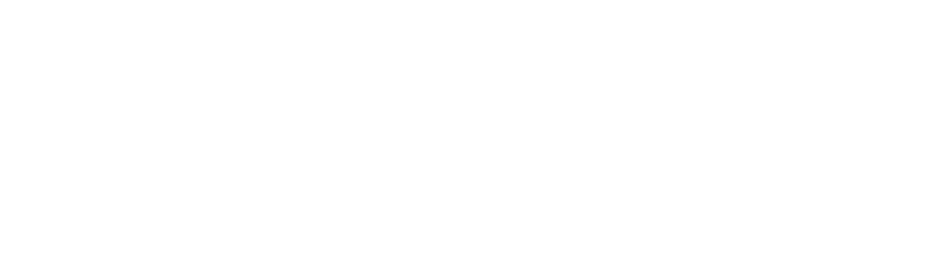
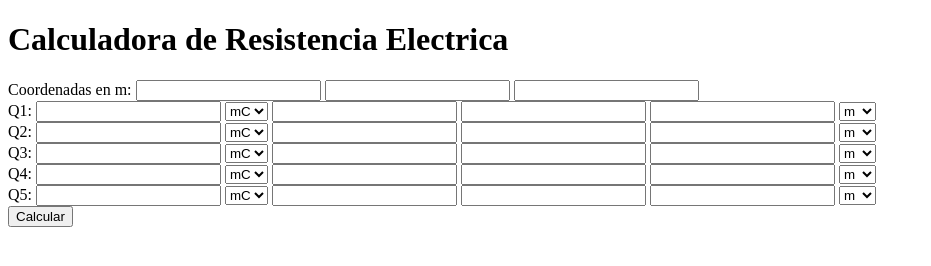
Before and after one commit to Andresito126/ResistenciaElectrica, a plain HTML site: page index.html in a window 1280 px wide. Shown: the whole page, without its empty margins (0-931 px from the left). Drawn offline with Linux system fonts and the light colour scheme.

Commit message:
Estructura basica del HTML

```diff
--- a/index.html
+++ b/index.html
@@ -1,11 +1,133 @@
 <!DOCTYPE html>
 <html lang="en">
-<head>
-    <meta charset="UTF-8">
-    <meta name="viewport" content="width=device-width, initial-scale=1.0">
+  <head>
+    <meta charset="UTF-8" />
+    <meta name="viewport" content="width=device-width, initial-scale=1.0" />
     <title>Document</title>
-</head>
-<body>
-    <h1></h1>
-</body>
+  </head>
+  <body>
+    <h1>Calculadora de Resistencia Electrica</h1>
+    <label>Coordenadas en m: </label>
+    <input type="text" id=""/>
+    <input type="text"/>
+    <input type="text"/>
+
+    <div class="container-charge">
+      <label for="charge-one">Q1: </label>
+
+      <input type="text" id="charge-one"/>
+
+      <select name="options-charge" id="">
+        <option value="mC">mC</option>
+        <option value="">µC</option>
+        <option value="">nC</option>
+      </select>
+
+      <input type="text"/>
+      <input type="text"/>
+      <input type="text"/>
+
+      <select name="" id="">
+        <option value="">m</option>
+        <option value="">yd</option>
+        <option value="">ft</option>
+        <option value="">in</option>
+      </select>
+    </div>
+
+    <div class="container-charge">
+      <label for="">Q2: </label>
+
+      <input type="text" />
+
+      <select name="" id="">
+        <option value="">mC</option>
+        <option value="">µC</option>
+        <option value="">nC</option>
+      </select>
+
+      <input type="text" />
+      <input type="text" />
+      <input type="text" />
+
+      <select name="" id="">
+        <option value="">m</option>
+        <option value="">yd</option>
+        <option value="">ft</option>
+        <option value="">in</option>
+      </select>
+    </div>
+
+    <div class="container-charge">
+      <label for="">Q3: </label>
+
+      <input type="text" />
+
+      <select name="" id="">
+        <option value="">mC</option>
+        <option value="">µC</option>
+        <option value="">nC</option>
+      </select>
+
+      <input type="text" />
+      <input type="text" />
+      <input type="text" />
+
+      <select name="" id="">
+        <option value="">m</option>
+        <option value="">yd</option>
+        <option value="">ft</option>
+        <option value="">in</option>
+      </select>
+    </div>
+
+    <div class="container-charge">
+      <label for="">Q4: </label>
+
+      <input type="text" />
+
+      <select name="" id="">
+        <option value="">mC</option>
+        <option value="">µC</option>
+        <option value="">nC</option>
+      </select>
+
+      <input type="text" />
+      <input type="text" />
+      <input type="text" />
+
+      <select name="" id="">
+        <option value="">m</option>
+        <option value="">yd</option>
+        <option value="">ft</option>
+        <option value="">in</option>
+      </select>
+
+    </div>
+
+    <div class="container-charge">
+      <label for="">Q5: </label>
+
+      <input type="text" />
+
+      <select name="" id="">
+        <option value="">mC</option>
+        <option value="">µC</option>
+        <option value="">nC</option>
+      </select>
+
+      <input type="text" />
+      <input type="text" />
+      <input type="text" />
+
+      <select name="" id="">
+        <option value="">m</option>
+        <option value="">yd</option>
+        <option value="">ft</option>
+        <option value="">in</option>
+      </select>
+    </div>
+
+    <button type="button">Calcular</button>
+  </body>
 </html>
```
